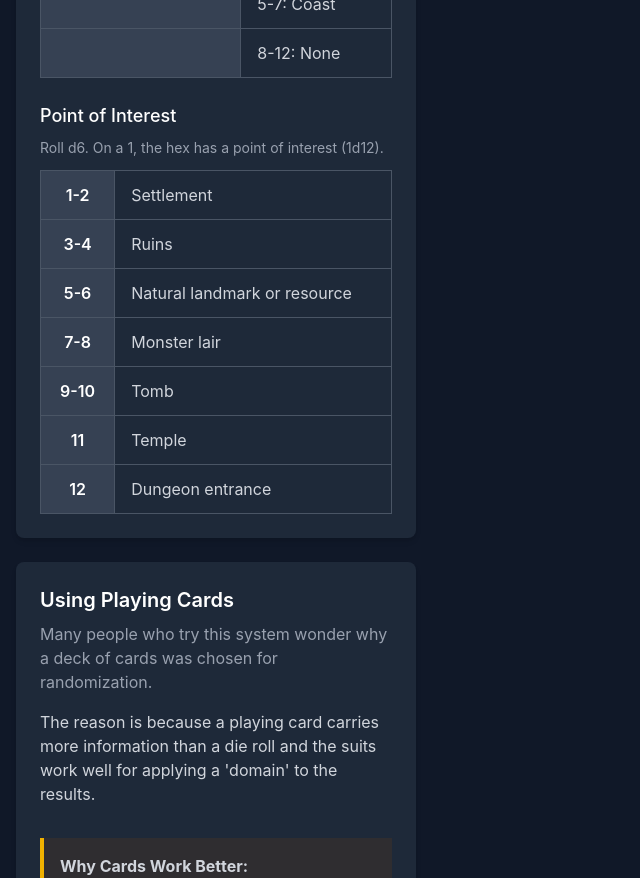
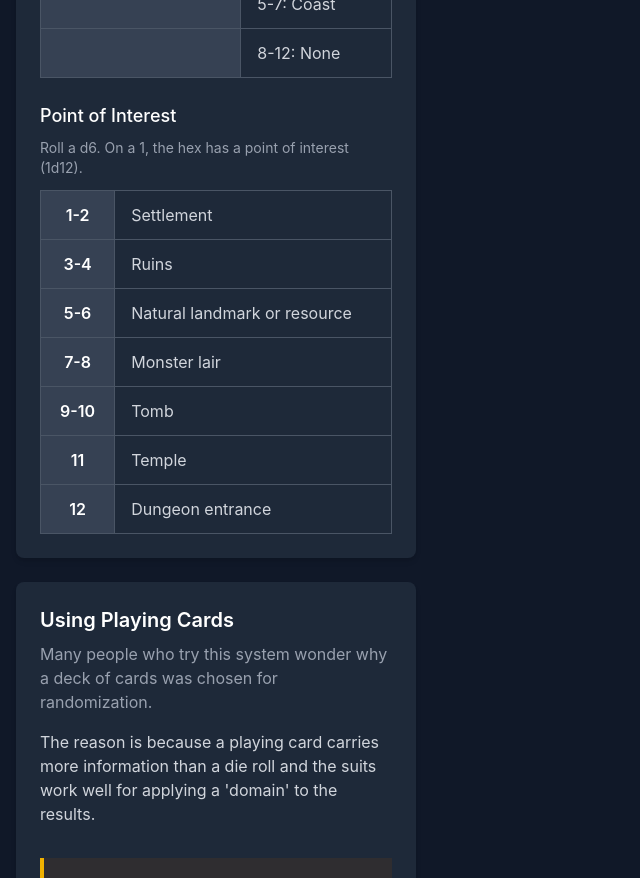
Before and after one commit to gvorbeck/rollalone, a React (Vite) app: page / in a window 1280 px wide. Shown: the part 7520-8398 px from the top of the page, without its empty margins (0-640 px from the left). Built offline with nearby package versions, Linux system fonts and the light colour scheme.

Commit message:
refactor: improve subtitle wording for clarity in hexMapper

```diff
--- a/src/data/cards/hexMapper.ts
+++ b/src/data/cards/hexMapper.ts
@@ -85,7 +85,7 @@ const hexMapper: CardProps = {
     },
     {
       title: "Point of Interest",
-      subtitle: "Roll d6. On a 1, the hex has a point of interest (1d12).",
+      subtitle: "Roll a d6. On a 1, the hex has a point of interest (1d12).",
       rows: [
         ["1-2", "Settlement"],
         ["3-4", "Ruins"],
```
